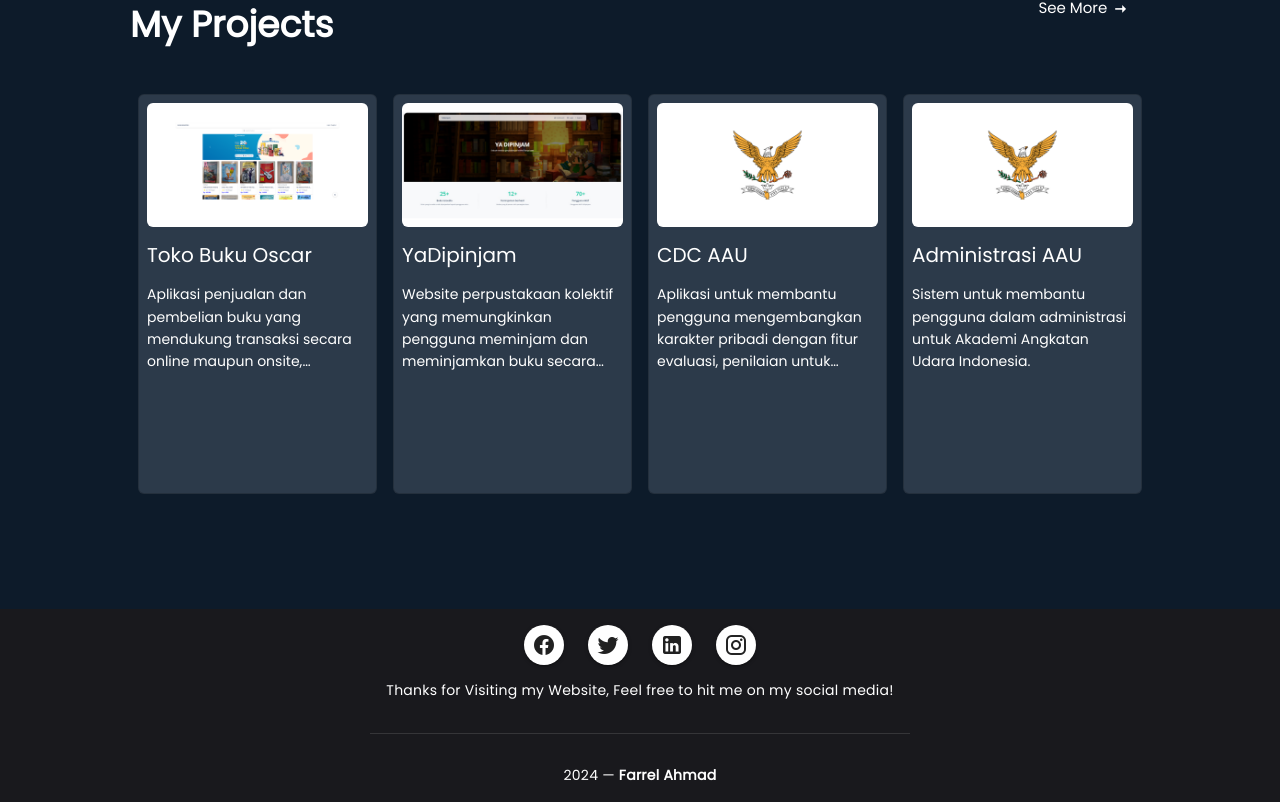
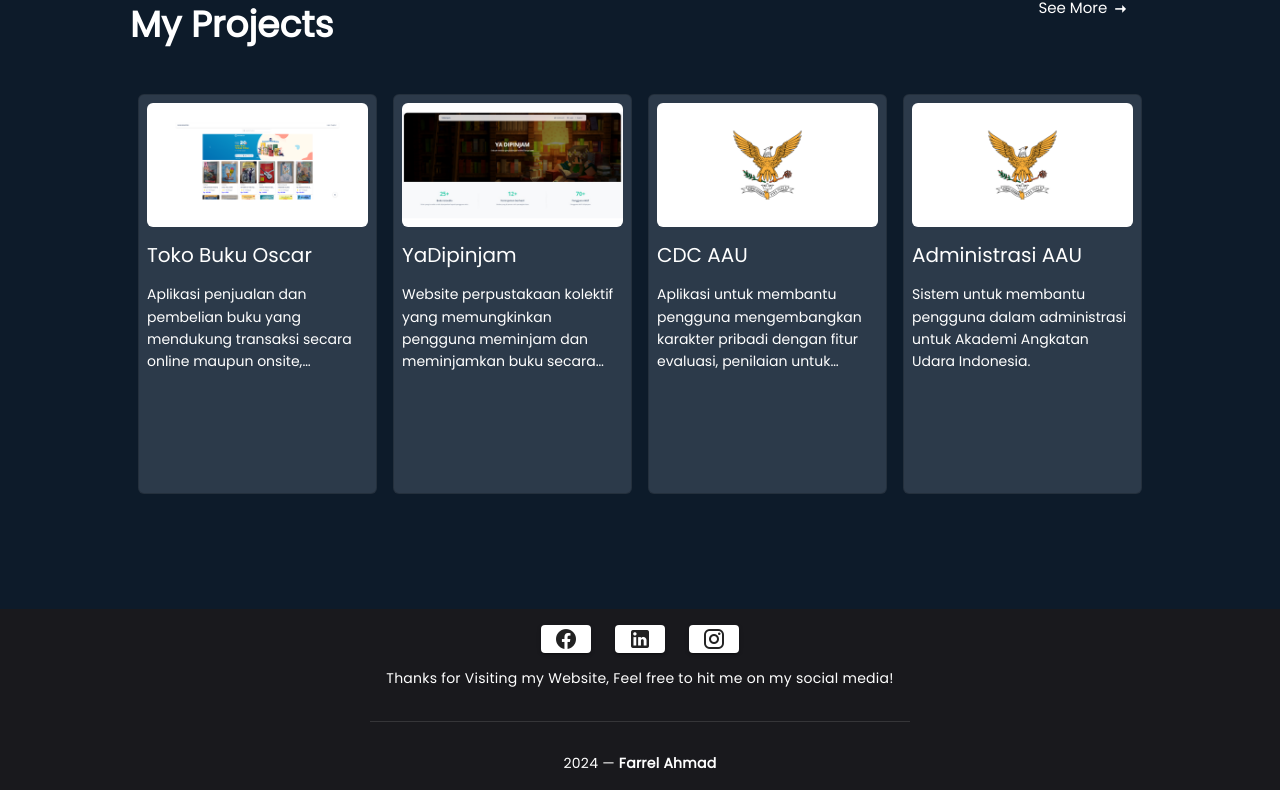
Before and after one commit to farrela46/fe-vue-porto, a Vue app: page / in a window 1280 px wide. Shown: the part 3391-4193 px from the top of the page. Built offline with nearby package versions, Linux system fonts and the light colour scheme.

Commit message:
Update: Removed twitter

```diff
--- a/src/components/FooterComp.vue
+++ b/src/components/FooterComp.vue
@@ -20,7 +20,6 @@
           v-for="icon in icons"
           :key="icon"
           class="mx-3 white--text"
-          icon
           size="small"
         >
           <v-icon size="24px">
@@ -47,7 +46,6 @@
     data: () => ({
       icons: [
         'mdi-facebook',
-        'mdi-twitter',
         'mdi-linkedin',
         'mdi-instagram',
       ],
```
